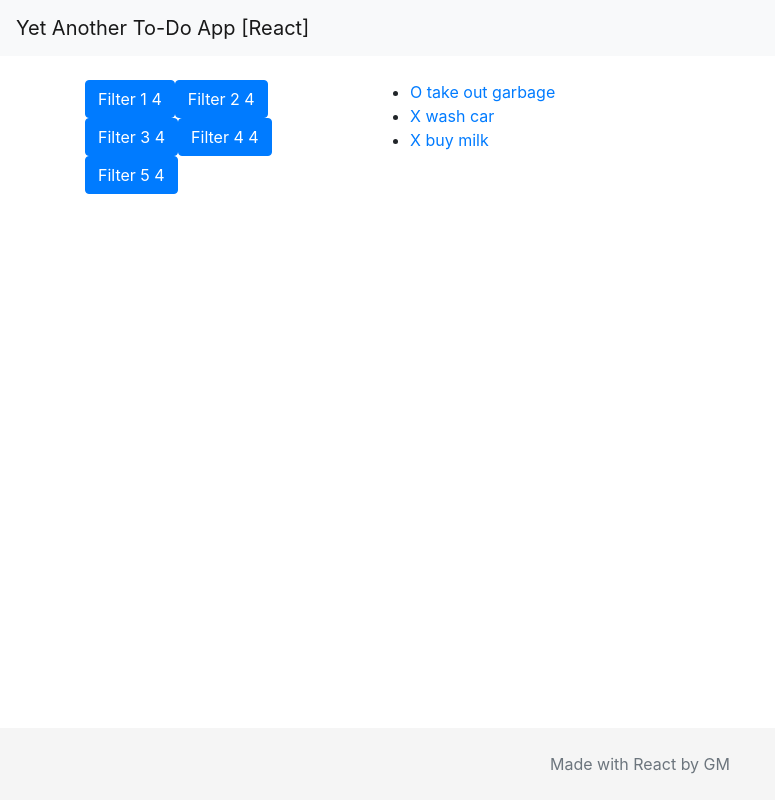
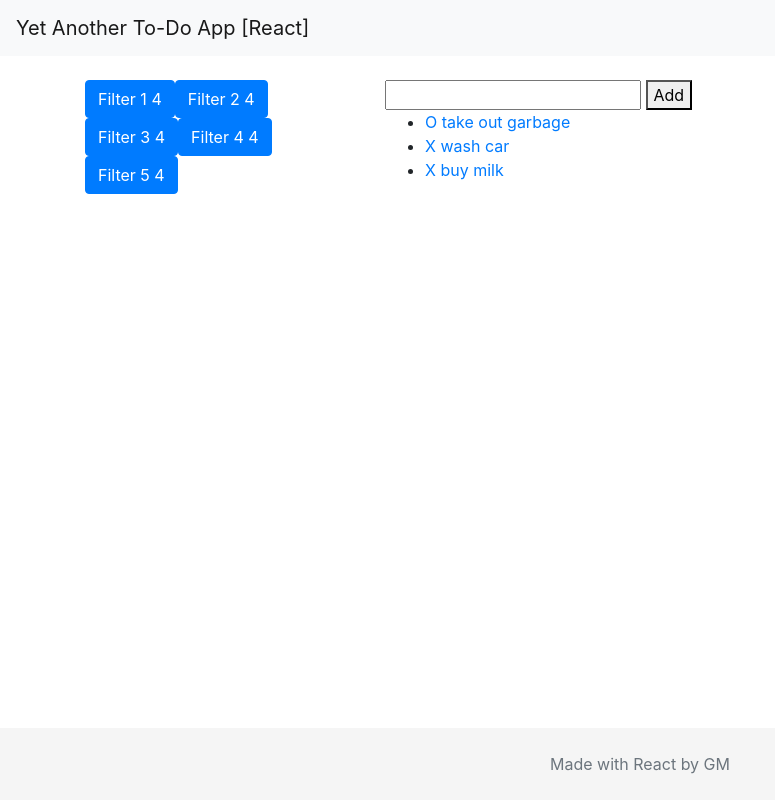
Before and after one commit to gmitra/yatd-react, a React (Create React App) app: page / in a window 1280 px wide. Shown: the whole page, without its empty margins (0-775 px from the left). Built offline with nearby package versions, Linux system fonts and the light colour scheme.

Commit message:
add html and layout for add form

```diff
--- a/src/App.js
+++ b/src/App.js
@@ -1,11 +1,11 @@
 import React from 'react';
 import MainLayout from './layout/MainLayout';
 import Sidebar from './layout/Sidebar';
-import ToDoList from './components/ToDoList';
+import ToDoListForm from './layout/ToDoListForm';
 
 function App() {
   return (
-    <MainLayout left={<Sidebar />} right={<ToDoList />} />
+    <MainLayout left={<Sidebar />} right={<ToDoListForm />} />
   );
 }
 
--- /dev/null
+++ b/src/components/AddToDo/index.js
@@ -0,0 +1,11 @@
+import React from 'react';
+
+function AddToDo({ ...props }) {
+  return (
+    <div className="add-to-do">
+      <input type="text" /> <button type="button">Add</button>
+    </div>
+  );
+}
+
+export default AddToDo;
--- a/src/layout/MainLayout.js
+++ b/src/layout/MainLayout.js
@@ -21,7 +21,7 @@ function MainLayout({ left, right, ...props }) {
         Made with React by GM
       </footer>
     </div>
-  )
+  );
 }
 
 export default MainLayout;
--- /dev/null
+++ b/src/layout/ToDoListForm.js
@@ -0,0 +1,23 @@
+import React from 'react';
+import { Container, Row, Col } from 'react-bootstrap';
+import AddToDo from '../components/AddToDo';
+import ToDoList from '../components/ToDoList';
+
+function ToDoListForm({ ...props }) {
+  return (
+    <Container>
+      <Row>
+        <Col>
+          <AddToDo />
+        </Col>
+      </Row>
+      <Row>
+        <Col>
+          <ToDoList />
+        </Col>
+      </Row>
+    </Container>
+  );
+}
+
+export default ToDoListForm;
```
